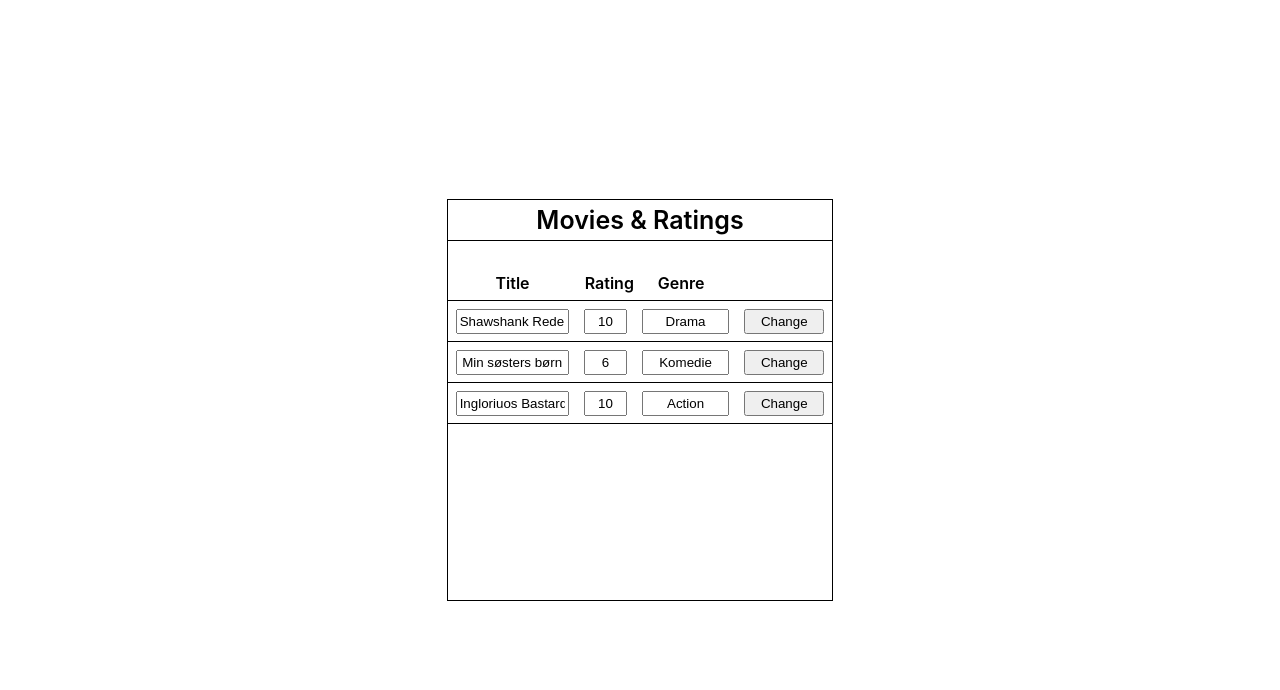
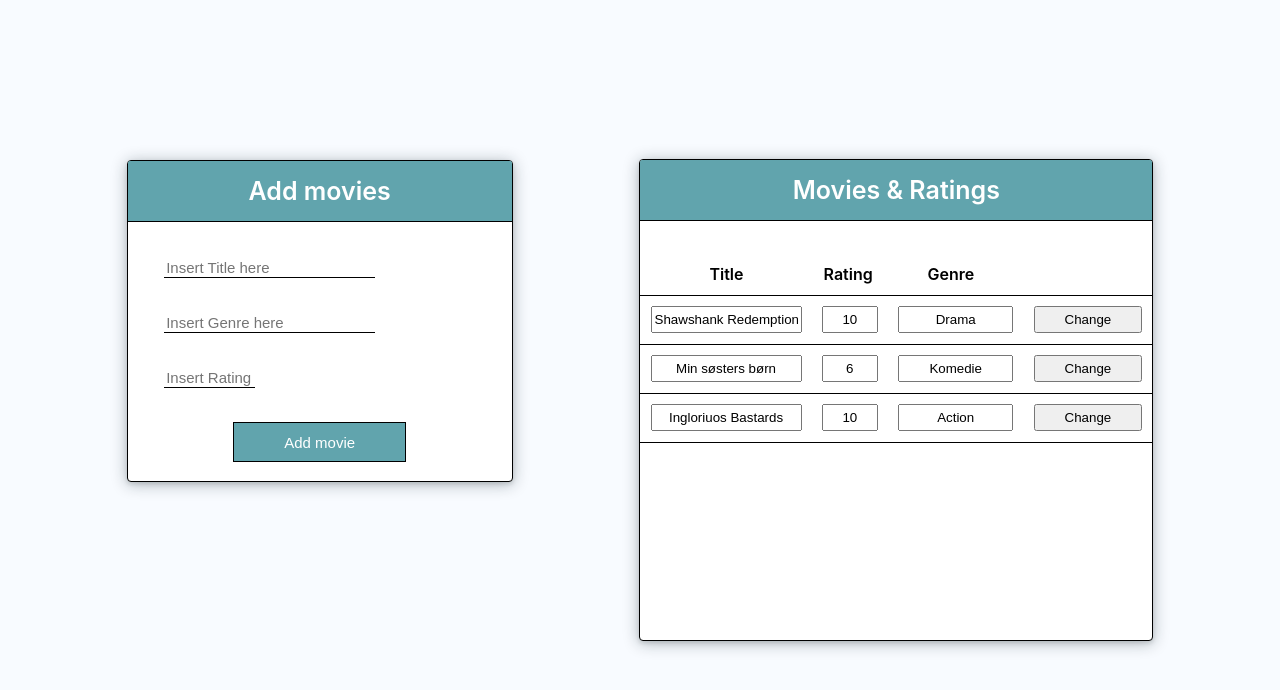
Before and after one commit to Henneberg1996/intro_react_javascript_final, a React (Create React App) app: page / in a window 1280 px wide. Shown: the top 690 px of the page. Built offline with nearby package versions, Linux system fonts and the light colour scheme.

Commit message:
changes added

```diff
--- a/src/App.css
+++ b/src/App.css
@@ -4,6 +4,7 @@
     justify-content: space-evenly;
     align-items: center;
     justify-content: row;
+    background-color: #f8fbff;
    }
 
    .InfoBox{
@@ -20,11 +21,14 @@
        display: flex;
        justify-content: start;
        align-items: center;
-       width: 30%;
-       height: 50vh;
+       width: 40%;
+       height: 60vh;
        border: 1px solid black;
        text-align: center;
        flex-direction: column;
+       background-color: white;
+       box-shadow: rgba(14, 30, 37, 0.12) 0px 2px 4px 0px, rgba(14, 30, 37, 0.32) 0px 2px 16px 0px;
+       border-radius: 4px;
       }
 
    .ListElement {
@@ -68,9 +72,27 @@
     border-top-left-radius: 2px;
     border-top-right-radius: 2px;
     border-bottom: 1px solid black;
-    height: 10%;
+    height: 60px;
     font-size: 25px;
     font-weight: 600;
     margin-bottom: 5%;
-    /**background-color: #61a4ad;*/
+    background-color: #61a4ad;
+    color: white;
+    border-top-left-radius: 2px;
+    border-top-right-radius: 2px;
   }
+  .InputBox{
+    margin-top: 20vh;
+    display: flex;
+    justify-content: start;
+    align-items: center;
+    align-self: baseline;
+    width: 30%;
+    height: 40vh;
+    border: 1px solid black;
+    text-align: center;
+    flex-direction: column;
+    background-color: white;
+    box-shadow: rgba(14, 30, 37, 0.12) 0px 2px 4px 0px, rgba(14, 30, 37, 0.32) 0px 2px 16px 0px;
+    border-radius: 4px;
+   }
--- a/src/App.js
+++ b/src/App.js
@@ -11,21 +11,26 @@ function App () {
       {'title': 'Ingloriuos Bastards', "rating": 10, "genre": 'Action' },
   ])
 
-const updateMovies = (key) => {
+const updateMovies = (idx, key, value) => {
   const updatedMovies = [...movies]
-  updatedMovies[key]['title'] = title != '' ? title: updatedMovies[key]['title']
-  updatedMovies[key]['rating'] = rating != null ? rating: updatedMovies[key]['rating']
-  updatedMovies[key]['genre'] = genre != '' ? genre : updatedMovies[key]['genre']
+  updatedMovies[idx][key] = value
   setMovies(updatedMovies)
-  setTitle('')
-  setRating(null)
-  setGenre('')
-  alert(movies[key]['title'] + " " + movies[key]['genre'] + " " + movies[key]["rating"] )
+
 }
 
 
   return (
     <div className="Container">
+       <div className="InputBox">
+        <div className="HeaderText">  Add movies </div>
+        <div style={{display: 'flex', justifyContent: 'start', alignItems: 'baseline', width: '90%', flexDirection:'column'}} >
+        <input onChange={(e) => setTitle(e.target.value)}  placeholder="Insert Title here" style={{width:'60%', border:'none', borderBottom: '1px solid black', fontSize: '15px', margin: '5%' }}  />
+        <input onChange={(e) => setRating(e.target.value)} placeholder="Insert Genre here" style={{width:'60%', border:'none', borderBottom: '1px solid black', fontSize: '15px', margin: '5%' }}  />
+        <input onChange={(e) => setGenre(e.target.value)} placeholder="Insert Rating here" style={{width:'25%', border:'none', borderBottom: '1px solid black', fontSize: '15px', margin: '5%' }}  />
+        <button style={{width:'50%', height:'40px', border:'1px solid black', fontSize: '15px', margin: '5%', justifyItems: 'center', alignItems: 'center', alignSelf: 'center', backgroundColor: '#61a4ad', color: 'white', fontSize: '15px' }}>Add movie</button>
+        </div>
+          </div>
+
          <div className="List">
         <div className="HeaderText" >  Movies & Ratings </div>
         <div style={{ display: 'flex', height: '10%',  width: '100%', borderBottom: '1px solid black', justifyContent: 'space-around'}} >
@@ -36,14 +41,15 @@ const updateMovies = (key) => {
       </div>
           {movies && (
               movies.map((movie, idx) => {
-                  return (
+                if(movies[idx] != null)
+                {return (
                   <div key={idx} style={{ display: 'flex', height: '10%',  width: '100%', borderBottom: '1px solid black', justifyContent: 'space-around'}} >
-                      <input onChange={(e) => setTitle(e.target.value)}  defaultValue={movie["title"]} className="DictItemCenterLong" />
-                      <input onChange={(e) => setRating(e.target.value)} defaultValue={movie["rating"]} className="DictItemCenterShort" />
-                      <input onChange={(e) => setGenre(e.target.value)} defaultValue={movie['genre']} className="DictItemCenter"/>
-                    <button onClick={() => updateMovies(idx)} className="DictItemCenter">Change</button>
+                    <input onChange={(e) => updateMovies(idx, 'title', e.target.value)} placeholder={movie["title"]} value={movie["title"]} className="DictItemCenterLong" />
+                    <input onChange={(e) => updateMovies(idx, "rating", e.target.value)} placeholder={movie["rating"]} value={movie["rating"]} className="DictItemCenterShort" />
+                    <input onChange={(e) => updateMovies(idx, "genre", e.target.value)} placeholder={movie['genre']} value={movie['genre']} className="DictItemCenter"/>
+                  <button onClick={() => alert("Title: " + movies[idx]['title'] + " " + "Rating: " + " " + movies[idx]['rating'] + " " + "Genre: " + " " + movies[idx]['genre'])} className="DictItemCenter">Change</button>
                 </div>
-                  )
+                )}
               })
           )
           }
```
Lines whose indentation alone changed are shown as unchanged.
